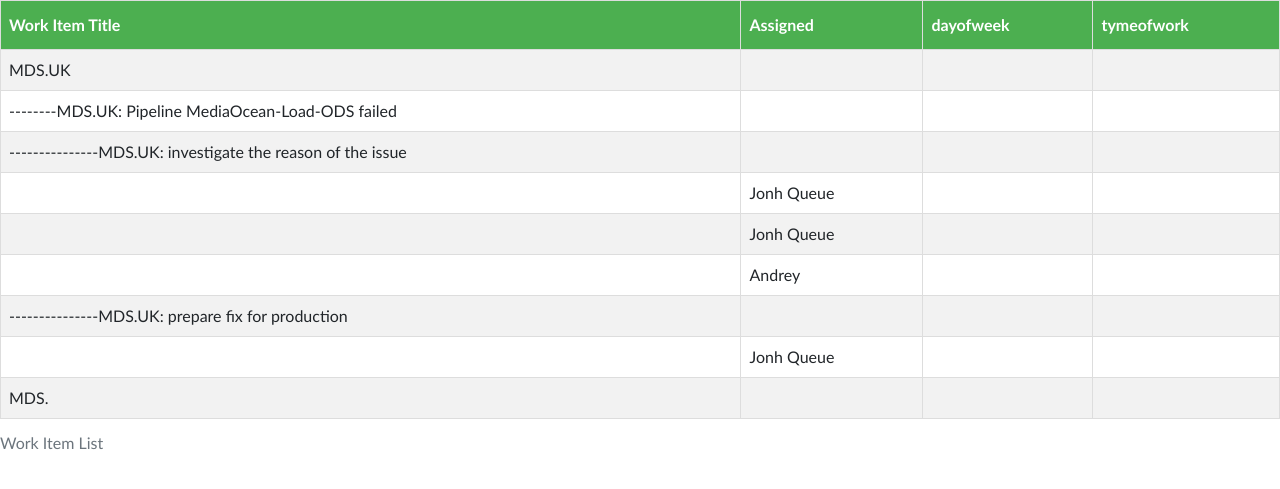
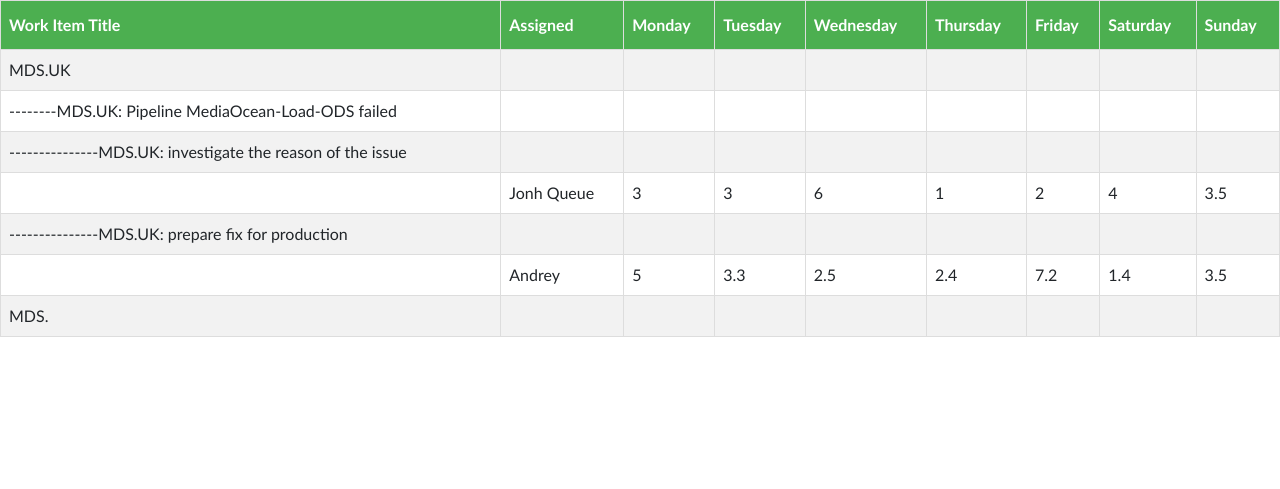
Before and after one commit to Cha11en9er/web_project, a Flask app: page / in a window 1280 px wide. Shown: the top 489 px of the page. Run offline with Flask 2, Linux system fonts and the light colour scheme; some libraries are stand-ins or nearby versions.

Commit message:
ready to work

```diff
--- a/WorkItemByWeek.json
+++ b/WorkItemByWeek.json
@@ -16,19 +16,37 @@
                         "workitemtitle": "MDS.UK: investigate the reason of the issue",
                         "timespends": [
                           {
+                            "user": "Jonh Queue",
+                            "timelog": [
+                              {
                                 "dayofweek": "monday",
-                                "timespend": "3",
-                                "user": "Jonh Queue"
+                                "timespend": "3"
                               },
                               {
                                 "dayofweek": "tuesday",
-                                "timespend": "3",
-                                "user": "Jonh Queue"
+                                "timespend": "3"
                               },
                               {
-                                "dayofweek": "tuesday",
-                                "timespend": "3",
-                                "user": "Andrey"
+                                "dayofweek": "wednesday",
+                                "timespend": "6"
+                              },
+                              {
+                              "dayofweek": "thursday",
+                              "timespend": "1"
+                            },
+                            {
+                              "dayofweek": "friday",
+                              "timespend": "2"
+                            },
+                            {
+                              "dayofweek": "saturday",
+                              "timespend": "4"
+                            },
+                            {
+                              "dayofweek": "sunday",
+                              "timespend": "3.5"
+                            }
+                              ]
                           }
                         ]
                     },
@@ -38,9 +56,37 @@
                         "workitemtitle": "MDS.UK: prepare fix for production",
                         "timespends": [
                           {
+                            "user": "Andrey",
+                            "timelog": [
+                              {
                                 "dayofweek": "monday",
-                                "timespend": "2",
-                                "user": "Jonh Queue"
+                                "timespend": "5"
+                              },
+                              {
+                                "dayofweek": "tuesday",
+                                "timespend": "3.3"
+                              },
+                              {
+                                "dayofweek": "wednesday",
+                                "timespend": "2.5"
+                              },
+                              {
+                              "dayofweek": "thursday",
+                              "timespend": "2.4"
+                            },
+                            {
+                              "dayofweek": "friday",
+                              "timespend": "7.2"
+                            },
+                            {
+                              "dayofweek": "saturday",
+                              "timespend": "1.4"
+                            },
+                            {
+                              "dayofweek": "sunday",
+                              "timespend": "3.5"
+                            }
+                            ]
                           }
                         ]
                     }
--- a/news.py
+++ b/news.py
@@ -6,9 +6,8 @@
 @app.route('/')
 @app.route('/news')
 def news():
-    with open("E:\Projects\WEB\shabloni2\WorkItemByWeek.json", "rt", encoding="utf8") as f:
+    with open("E:\Projects\web_project\WorkItemByWeek.json", "rt", encoding="utf8") as f:
         workitem_list = json.loads(f.read())
-    print(workitem_list)
     return render_template('news.html', news=workitem_list)
 
 if __name__ == '__main__':
--- a/templates/news.html
+++ b/templates/news.html
@@ -17,18 +17,6 @@
   padding: 8px;
 }
 
-#workitem2 td,  {
-  padding: 20px;
-}
-
-#workitem1 td,  {
-  padding: 8px;
-}
-
-#workitem3 td,  {
-  padding: 30px;
-}
-
 #workitem tr:nth-child(even){background-color: #f2f2f2;}
 
 #workitem tr:hover {background-color: #ddd;}
@@ -41,22 +29,31 @@
   color: white;
 }
 </style>
-    <title>Новости</title>
+    <title>WorkItemSpendTime</title>
 </head>
 
 <body>
 
     <table id="workitem">
-    <caption>Work Item List</caption>
     <tr>
         <th>Work Item Title</th>
         <th>Assigned</th>
-        <th>dayofweek</th>
-        <th>tymeofwork</th>
+        <th>Monday</th>
+        <th>Tuesday</th>
+        <th>Wednesday</th>
+        <th>Thursday</th>
+        <th>Friday</th>
+        <th>Saturday</th>
+        <th>Sunday</th>
     </tr>
     {% for item in news['workitems'] %}
         <tr>
         <td> {{item["workitemtitle"]}} </td>
+        <td></td>
+        <td></td>
+        <td></td>
+        <td></td>
+        <td></td>
         <td></td>
         <td></td>
         <td></td>
@@ -67,10 +64,20 @@
             <td></td>
             <td></td>
             <td></td>
+            <td></td>
+            <td></td>
+            <td></td>
+            <td></td>
+            <td></td>
             </tr>
             {% for task in itemlevel2['workitems'] %}
                 <tr>
                 <td> ---------------{{task["workitemtitle"]}} </td>
+                <td></td>
+                <td></td>
+                <td></td>
+                <td></td>
+                <td></td>
                 <td></td>
                 <td></td>
                 <td></td>
@@ -79,9 +86,55 @@
                     <tr>
                     <td></td>
                     <td> {{asign["user"]}} </td>
-                    <td></td>
-                    <td></td>
-                    </tr>
+                    <td>
+                      {% for log in asign['timelog'] %}
+                        {% if log['dayofweek'] == 'monday'  %}
+                           {{log['timespend']}}
+                        {% endif %}
+                      {% endfor %}
+                    </td>
+                    <td>
+                      {% for log in asign['timelog'] %}
+                        {% if log['dayofweek'] == 'tuesday'  %}
+                           {{log['timespend']}}
+                        {% endif %}
+                      {% endfor %}
+                    </td>
+                    <td>
+                      {% for log in asign['timelog'] %}
+                        {% if log['dayofweek'] == 'wednesday'  %}
+                           {{log['timespend']}}
+                        {% endif %}
+                      {% endfor %}
+                    </td>
+                    <td>
+                      {% for log in asign['timelog'] %}
+                        {% if log['dayofweek'] == 'thursday'  %}
+                           {{log['timespend']}}
+                        {% endif %}
+                      {% endfor %}
+                    </td>
+                    <td>
+                      {% for log in asign['timelog'] %}
+                        {% if log['dayofweek'] == 'friday'  %}
+                           {{log['timespend']}}
+                        {% endif %}
+                      {% endfor %}
+                    </td>
+                    <td>
+                      {% for log in asign['timelog'] %}
+                        {% if log['dayofweek'] == 'saturday'  %}
+                           {{log['timespend']}}
+                        {% endif %}
+                      {% endfor %}
+                    </td>
+                    <td>
+                      {% for log in asign['timelog'] %}
+                        {% if log['dayofweek'] == 'sunday'  %}
+                           {{log['timespend']}}
+                        {% endif %}
+                      {% endfor %}
+                    </td>
                 {% endfor %}
             {% endfor %}
         {% endfor %}
```
Lines whose indentation alone changed are shown as unchanged.
